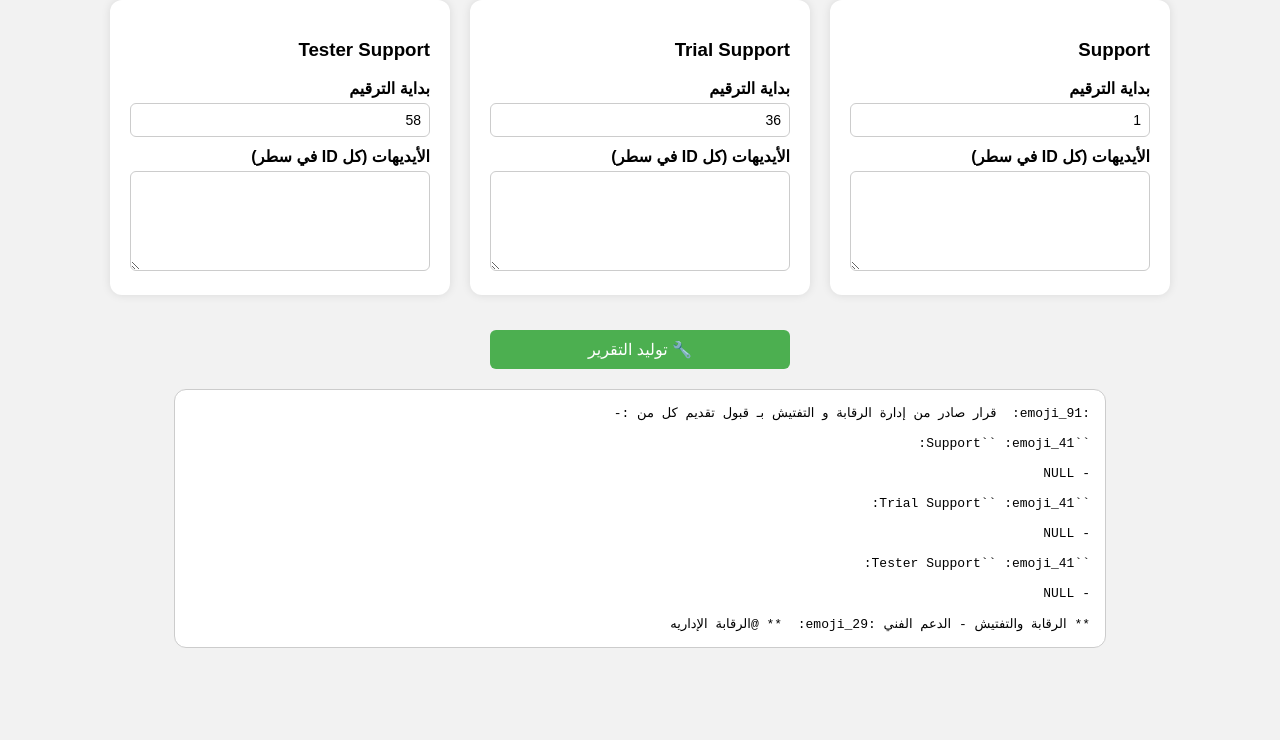
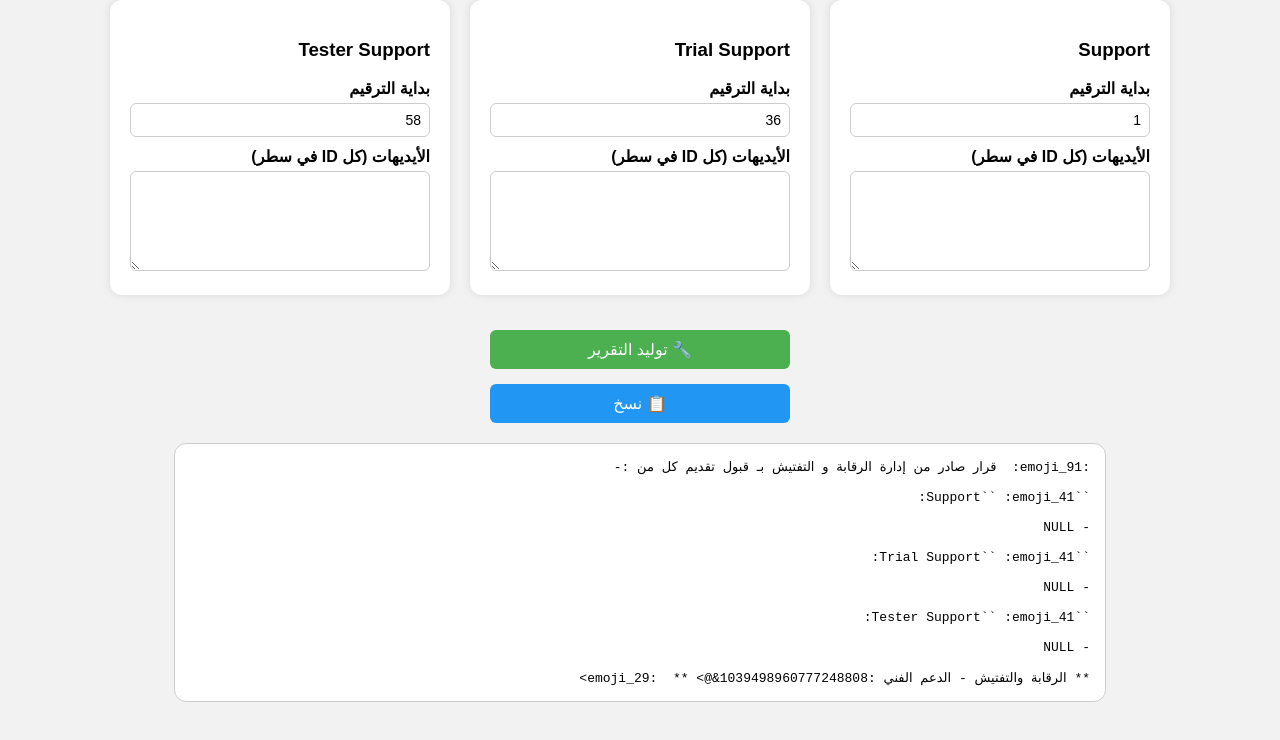
Before and after one commit to vndel/ulg-calculator, a plain HTML site: page mnsdl.html in a window 1280 px wide. Both pictures are taken after a click on the button "🔧 توليد التقرير". Shown: the part 106-846 px from the top of the page. Before the commit the page ends 805 px from the top, so only its background shows below. Drawn offline with Linux system fonts and the light colour scheme.

Commit message:
Update mnsdl.html

```diff
--- a/mnsdl.html
+++ b/mnsdl.html
@@ -68,6 +68,11 @@
       background-color: #45a049;
     }
 
+    #copyBtn {
+      display: none;
+      background-color: #2196F3;
+    }
+
     pre {
       white-space: pre-wrap;
       background: #fff;
@@ -114,6 +119,7 @@
   </div>
 
   <button onclick="generate()">🔧 توليد التقرير</button>
+  <button id="copyBtn" onclick="copyText()">📋 نسخ</button>
 
   <pre id="output"></pre>
 
@@ -142,9 +148,30 @@
       const section2 = generateSection("Trial Support", trial, start2, ":emoji_41:");
       const section3 = generateSection("Tester Support", tester, start3, ":emoji_41:");
 
-      const output = `:emoji_91:  قرار صادر من إدارة الرقابة و التفتيش بـ قبول تقديم كل من :- \n\n${section1}\n${section2}\n${section3}\n** الرقابة والتفتيش - الدعم الفني :emoji_29:  ** @الرقابة الإداريه`;
+      const output = `:emoji_91:  قرار صادر من إدارة الرقابة و التفتيش بـ قبول تقديم كل من :- \n\n${section1}\n${section2}\n${section3}\n** الرقابة والتفتيش - الدعم الفني :emoji_29:  ** <@&1039498960777248808>`;
+      document.getElementById('output').textContent = output;
 
-      document.getElementById('output').textContent = output;
+      // Show copy button
+      const copyBtn = document.getElementById('copyBtn');
+      copyBtn.style.display = "block";
+      copyBtn.textContent = "📋 نسخ";
+      copyBtn.style.backgroundColor = "#2196F3";
+    }
+
+    function copyText() {
+      const text = document.getElementById('output').textContent;
+      const btn = document.getElementById('copyBtn');
+
+      if (!text.trim()) return;
+
+      navigator.clipboard.writeText(text).then(() => {
+        btn.textContent = "✅ تم النسخ";
+        btn.style.backgroundColor = "#4CAF50";
+        setTimeout(() => {
+          btn.textContent = "📋 نسخ";
+          btn.style.backgroundColor = "#2196F3";
+        }, 3000);
+      });
     }
   </script>
 </body>
```
